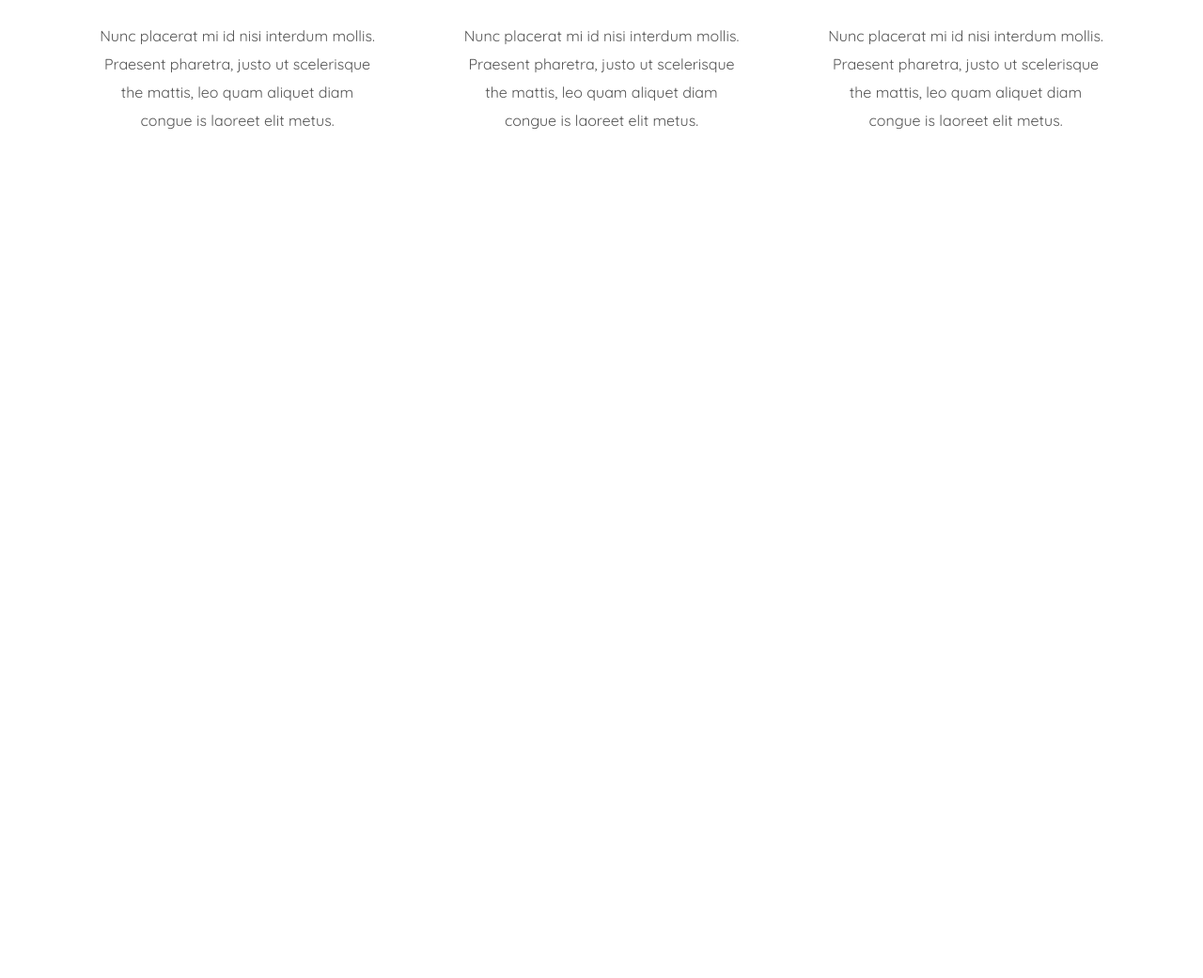
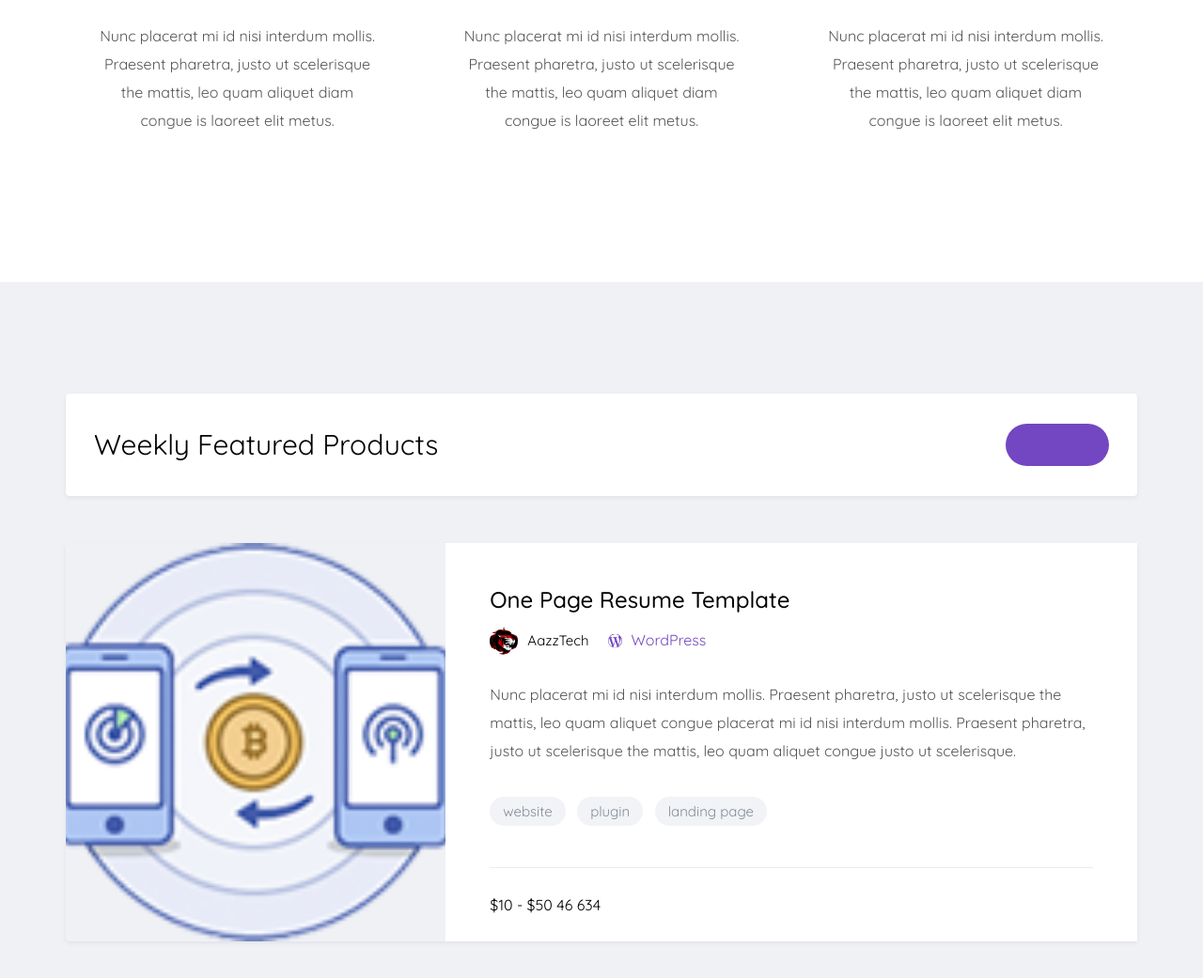
Before and after one commit to TheGast/martplace, a website: page app/index.html in a window 1280 px wide. Shown: the part 1315-2356 px from the top of the page at 94% size. Before the commit the page ends 1615 px from the top, so only its background shows below. Drawn offline with nearby package versions, Linux system fonts and the light colour scheme; files that its build step writes are made by us from their sources.

Commit message:
fix adv and work products-slider

```diff
--- a/app/index.html
+++ b/app/index.html
@@ -104,49 +104,111 @@
             <div class="advantages__inner">
 
                 <div class="advantages__inner-item inner-item">
-                    <a class="inner-item-img" href="#">
+                    <div class="inner-item-img" href="#">
                         <img src="images/icons/advantages-item1.png" alt="">
-                    </a>
-                    <a class="inner-item-title" href="#">
+                    </div>
+                    <div class="inner-item-title" href="#">
                         Best UX Research
-                    </a>
-                    <a class="inner-item-text" href="#">
+                    </div>
+                    <div class="inner-item-text" href="#">
                         Nunc placerat mi id nisi interdum mollis. Praesent pharetra, justo ut scelerisque
                         the mattis, leo quam aliquet diam
                         congue is laoreet elit metus.
-                    </a>
+                    </div>
                 </div>
 
                 <div class="advantages__inner-item inner-item">
-                    <a class="inner-item-img" href="#">
+                    <div class="inner-item-img" href="#">
                         <img src="images/icons/advantages-item2.png" alt="">
-                    </a>
-                    <a class="inner-item-title" href="#">
+                    </div>
+                    <div class="inner-item-title" href="#">
                         Best UX Research
-                    </a>
-                    <a class="inner-item-text" href="#">
+                    </div>
+                    <div class="inner-item-text" href="#">
                         Nunc placerat mi id nisi interdum mollis. Praesent pharetra, justo ut scelerisque
                         the mattis, leo quam aliquet diam
                         congue is laoreet elit metus.
-                    </a>
+                    </div>
                 </div>
 
                 <div class="advantages__inner-item inner-item">
-                    <a class="inner-item-img" href="#">
+                    <div class="inner-item-img" href="#">
                         <img src="images/icons/advantages-item3.png" alt="">
-                    </a>
-                    <a class="inner-item-title" href="#">
+                    </div>
+                    <div class="inner-item-title" href="#">
                         Best UX Research
-                    </a>
-                    <a class="inner-item-text" href="#">
+                    </div>
+                    <div class="inner-item-text" href="#">
                         Nunc placerat mi id nisi interdum mollis. Praesent pharetra, justo ut scelerisque
                         the mattis, leo quam aliquet diam
                         congue is laoreet elit metus.
-                    </a>
+                    </div >
                 </div>
 
 
             </div>
+        </div>
+    </section>
+
+    <section class="slider-product">
+        <div class="container">
+            <div class="slider-product__title">
+                <div class="slider-product__title-title">Weekly Featured Products  </div>
+                <div class="slider-product__title-btn"></div>
+
+            </div>
+
+            <div class="slider-product__slider-items">
+
+
+                <div class="slider-items__inner">
+                    <div class="item-inner__img">
+                        <img src="images/icons/advantages-item3.png" alt="">
+                    </div>
+
+                    <div class="item-inner__content inner-content">
+
+                            <div class="inner-content__title">
+                                <a href="#">One Page Resume Template</a>
+                            </div>
+                            <div class="inner-content__autor">
+                                <a class="autor__avatar" href="#">
+                                    <img src="images/test-logo.jpg" alt="">
+                                </a>
+                                <a class="autor__name" href="#">AazzTech</a>
+                                <a class="autor__category" href="#">WordPress</a>
+                            </div>
+                            <div class="inner-content__text">
+                                Nunc placerat mi id nisi interdum mollis. Praesent pharetra, justo ut scelerisque the mattis, leo quam aliquet congue placerat mi id nisi interdum mollis. Praesent pharetra, justo ut scelerisque the mattis, leo quam aliquet congue justo ut scelerisque.
+                            </div>
+                            <div class="inner-content__tags">
+                                <ul class="tags__items">
+                                    <li><a href="#">website</a></li>
+                                    <li><a href="#">plugin</a></li>
+                                    <li><a href="#">landing page</a></li>
+                                </ul>
+                            </div>
+
+                        <div class="inner-content__stats">
+                            <div class="content__stast-info">
+                                <ul>
+                                    <li class="stast-info__price">$10 - $50</li>
+                                    <li class="stast-info__like">46</li>
+                                    <li class="stast-info__sell">634</li>
+                                </ul>
+                            </div>
+                            <div class="content__stats-rat"></div>
+                        </div>
+                    </div>
+
+                </div>
+
+
+            </div>
+
+
+
+
         </div>
     </section>
 
--- a/app/scss/style.scss
+++ b/app/scss/style.scss
@@ -279,6 +279,7 @@
     align-items: center;
     &:hover{
         box-shadow: 0px 2px 50px 0px rgba(0, 0, 0, 0.08);
+        transition: all .5s;
    }
    a{
        display: block;
@@ -306,3 +307,138 @@
     line-height: 30px;
     color: #555555;
 }
+
+
+//end advantages-------------------------------------------------------------
+
+//start slider-product-------------------------------------------------------------
+.slider-product{
+    background-color: #eff1f5;
+    padding: 119px 0px;
+    &__title{
+        background-color: #fff;
+        border-radius: 4px;
+        box-shadow: 0px 2px 4px 0px rgba(108, 111, 115, 0.1);
+        padding: 32px 30px;
+        display: flex;
+        justify-content: space-between;
+        align-items: center;
+        margin-bottom: 50px;
+
+
+        &-title{
+           font-size: 30px;
+           max-width: 890px;
+        }
+        &-btn{
+            width: 110px;
+            flex: none;
+            height: 45px;
+            background-color: #7347c1;
+            border-radius: 25px;
+            margin-left: 10px;
+
+        }
+
+    }
+}
+
+
+.slider-items__inner{
+    border-radius: 4px;
+    box-shadow: 0px 2px 4px 0px rgba(108, 111, 115, 0.1);
+    display: flex;
+
+
+}
+.item-inner__img{
+    max-width: 556px;
+    width: 100%;
+
+    img{
+        height: 100%;
+        width: 100%;
+        object-fit: cover;
+        object-position: center;
+    }
+}
+.inner-content{
+    background-color: #fff;
+    padding: 47px 47px 0 47px;
+    &__title{
+        font-size: 24px;
+        font-weight: 500;
+        a{
+            color: #000;
+        }
+    }
+
+}
+.inner-content__autor{
+  margin: 14px 0 27px ;
+  display: flex;
+  align-items: center;
+
+}
+.autor__avatar{
+    height: 30px;
+    width: 30px;
+
+    img{
+        height: 100%;
+        width: 100%;
+        object-fit: cover;
+        object-position: center;
+        border-radius: 50%;
+    }
+}
+.autor__name{
+    margin-left: 10px;
+    margin-right: 20px;
+    font-size: 15px;
+    color: #000;
+}
+.autor__category{
+    padding-left: 25px;
+    color: #7347c1;
+    position: relative;
+    &::before{
+        content: '';
+        background-image: url(../images/icons/icon-1.svg);
+        width: 15px;
+        height: 15px;
+        position: absolute;
+        left: 0;
+        top: 50%;
+        transform: translateY(-50%);
+    }
+}
+.inner-content__text{
+   font-size: 16px;
+   line-height: 30px;
+   color: #555555;
+
+}
+.tags__items{
+    margin: 34px 0px 44px;
+    li + li{
+        margin-left: 8px;
+    }
+    a{
+        padding: 7px 14px;
+        background-color: #f1f3f6;
+        border-radius: 20px;
+        color: #868c96;
+        font-size: 15px;
+
+    }
+}
+.inner-content__stats{
+    min-height: 79px;
+    border-top: 1px solid #ececec;
+    display: flex;
+    justify-content: space-between;
+    align-items: center;
+}
+
+//end slider-product-------------------------------------------------------------
```
Also changed, not shown: app/images/icons/icon-1.svg (added).
